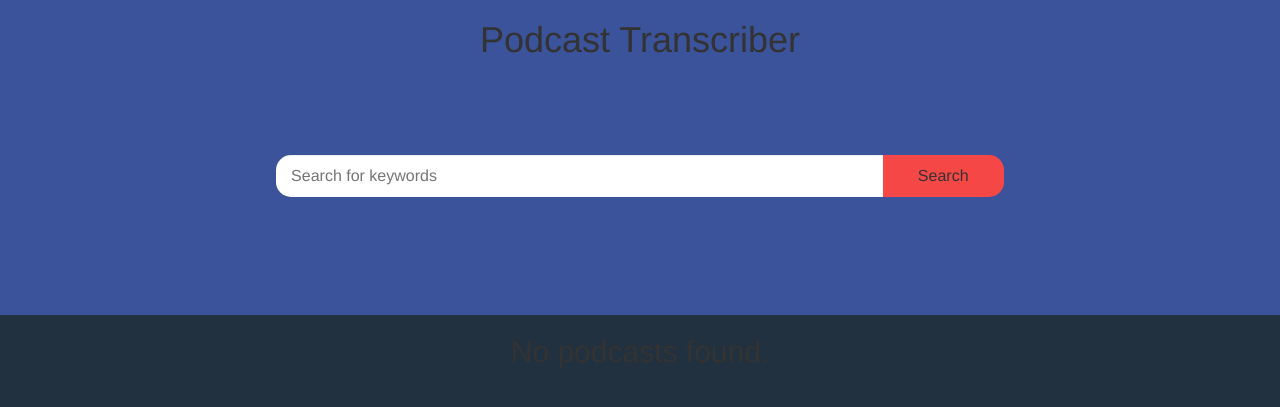
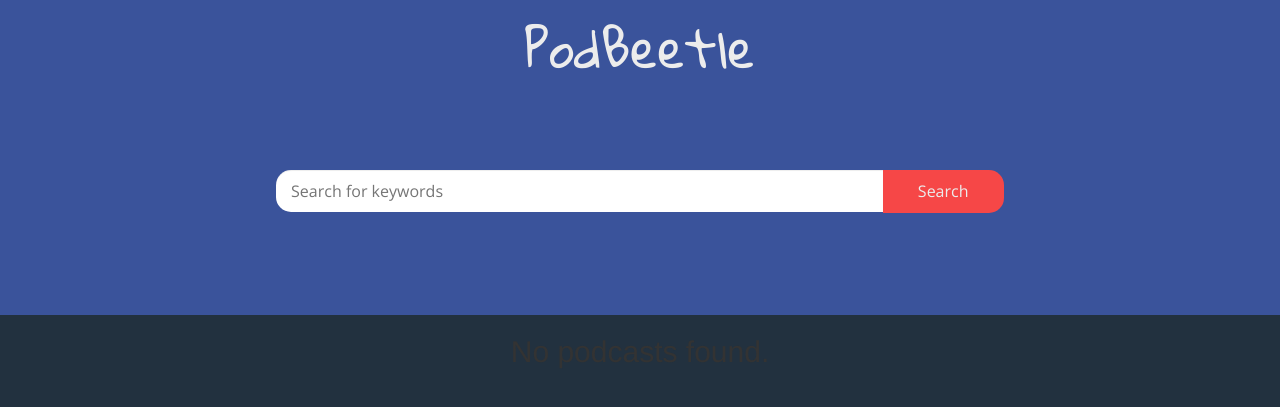
Before and after one commit to agouil/podbeetle, a Flask app: page / in a window 1280 px wide. Shown: the top 407 px of the page. Run offline with Flask 2, Linux system fonts and the light colour scheme; data that the repository does not hold is empty; some libraries are stand-ins or nearby versions.

Commit message:
update title and add Open Sans font

```diff
--- a/templates/index.html
+++ b/templates/index.html
@@ -5,10 +5,11 @@
     <meta http-equiv="X-UA-Compatible" content="IE=edge">
     <meta name="viewport" content="width=device-width, initial-scale=1">
     <head>
-        <title>Podcast Transcriber</title>
+        <title>PodBeetle</title>
     </head>
     <link rel="stylesheet" href="https://maxcdn.bootstrapcdn.com/bootstrap/3.3.7/css/bootstrap.min.css" integrity="sha384-BVYiiSIFeK1dGmJRAkycuHAHRg32OmUcww7on3RYdg4Va+PmSTsz/K68vbdEjh4u" crossorigin="anonymous">
     <link rel="stylesheet" href="https://maxcdn.bootstrapcdn.com/bootstrap/3.3.7/css/bootstrap-theme.min.css" integrity="sha384-rHyoN1iRsVXV4nD0JutlnGaslCJuC7uwjduW9SVrLvRYooPp2bWYgmgJQIXwl/Sp" crossorigin="anonymous">
+    <link href="https://fonts.googleapis.com/css?family=Gloria+Hallelujah|Open+Sans" rel="stylesheet">
     <style>
         body {
             background: #22313F;
@@ -22,12 +23,18 @@
         .upper {
             height: 315px;
             background: #3A539B;
+            color: #ECECEC;
+            font-family: "Gloria Hallelujah", cursive;
+        }
+        .upper h1 {
+            font-size: 50px;
         }
         .lower {
             height: 100%;
         }
         .search-bar {
             margin-top: 85px;
+            font-family: "Open Sans", sans-serif;
         }
         .search-bar input[type="text"] {
             border-top-left-radius: 15px;
@@ -72,7 +79,7 @@
                     <div class="col-xs-10 col-xs-offset-1">
                         <div class="row">
                             <div class="col-xs-8 col-xs-offset-2 text-center">
-                                <h1>Podcast Transcriber</h1>
+                                <h1>PodBeetle</h1>
                             </div>
                         </div>
                     </div>
@@ -96,9 +103,7 @@
                 <div class="row item-container">
                     {% for podcast in podcasts %}
                         <div class="col-xs-6 col-sm-4 col-md-2 item">
-                            <a href="{{ podcast.url }}">
-                                <img src="{{ podcast.image }}" class="img-responsive" />
-                            </a>
+                            <img src="{{ podcast.image }}" class="img-responsive" />
                         </div>
                     {% else %}
                         <div class="col-xs-10 col-xs-offset-1 text-center">
```
